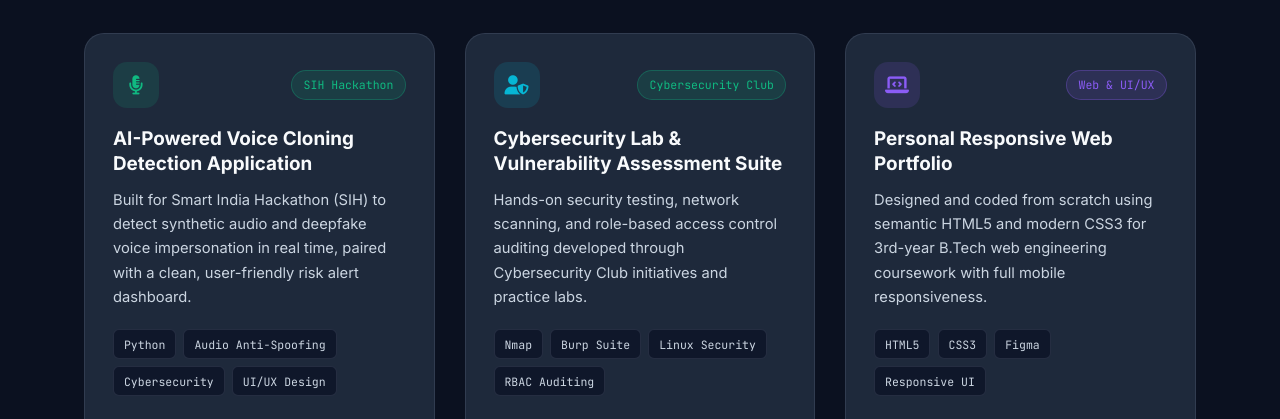
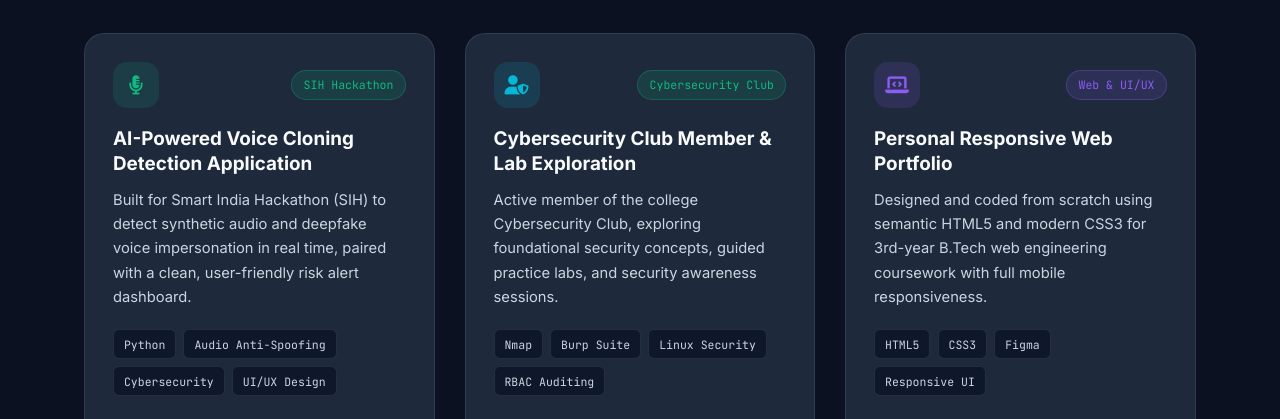
Before and after one commit to rudrikasahu18/rudrikasahu18.github.io, a plain HTML site: page index.html in a window 1280 px wide. Shown: the part 2620-3039 px from the top of the page. Drawn offline with Linux system fonts and the light colour scheme.

Commit message:
Update index.html

```diff
--- a/index.html
+++ b/index.html
@@ -1405,10 +1405,10 @@
                             </div>
                             <span class="badge-cyber">Cybersecurity Club</span>
                         </div>
-                        <h3 class="project-title">Cybersecurity Lab &amp; Vulnerability Assessment Suite</h3>
-                        <p class="project-desc">
-                            Hands-on security testing, network scanning, and role-based access control auditing developed through Cybersecurity Club initiatives and practice labs.
-                        </p>
+                       <h3 class="project-title">Cybersecurity Club Member &amp; Lab Exploration</h3>
+        <p class="project-desc">
+            Active member of the college Cybersecurity Club, exploring foundational security concepts, guided practice labs, and security awareness sessions.
+        </p>
                         <div class="project-tags">
                             <span class="project-tag">Nmap</span>
                             <span class="project-tag">Burp Suite</span>
```
